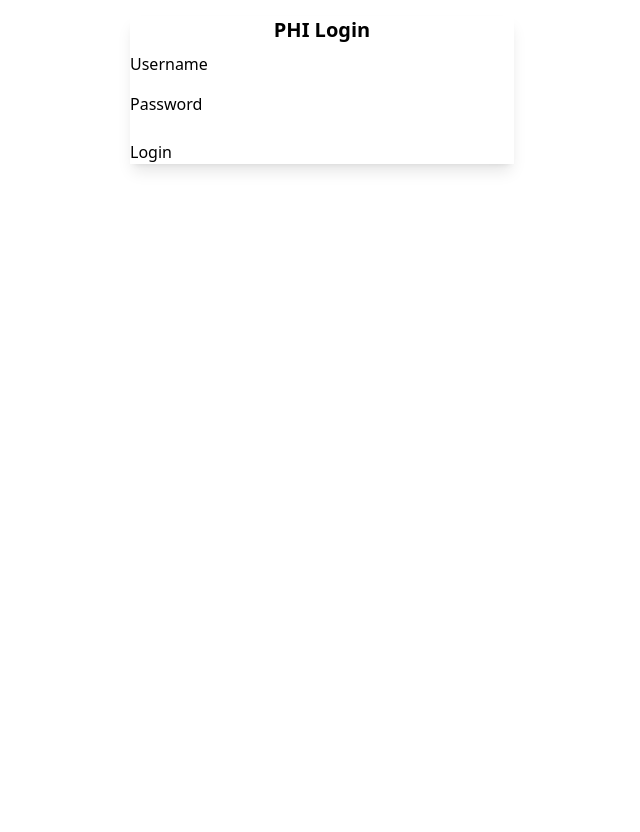
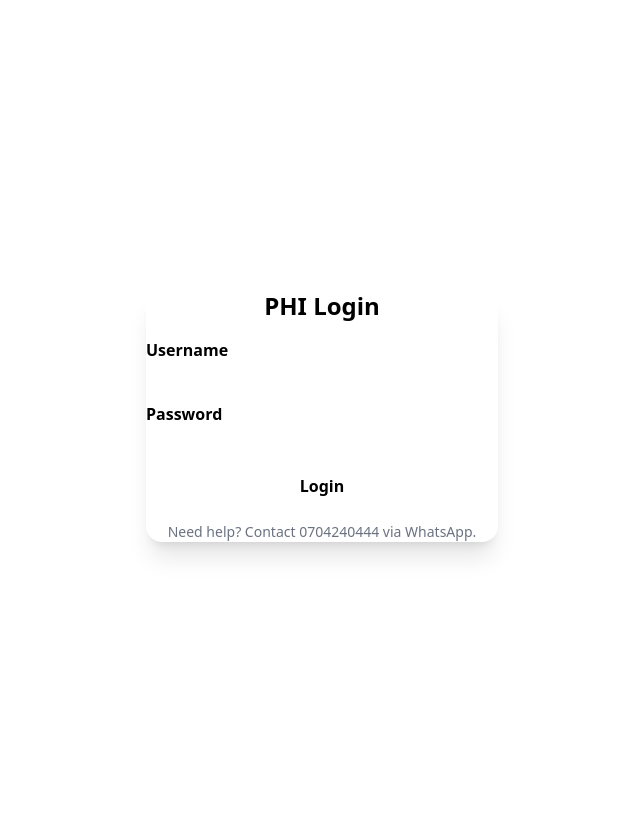
Before and after one commit to hirusha-adi/phi-data-collection, a Flask app: page / in a window 1280 px wide. Shown: the whole page, without its empty margins (318-958 px from the left). Before the commit the page ends 171 px from the top, so only its background shows below. Run offline with Flask 3, Linux system fonts and the light colour scheme; some libraries are stand-ins or nearby versions.

Commit message:
fancy ui

```diff
--- a/app/templates/login.html
+++ b/app/templates/login.html
@@ -1,22 +1,39 @@
 {% extends "layout.html" %}
 {% block title %}Login{% endblock %}
 {% block content %}
-<div class="card bg-base-100 shadow-lg">
-  <div class="card-body">
-    <h2 class="text-xl font-bold mb-2 text-center">PHI Login</h2>
-    <form method="POST">
-      <div class="form-control">
-        <label for="username" class="label">Username</label>
-        <input type="text" name="username" id="username" class="input input-bordered" required>
+
+<div class="min-h-screen flex items-center justify-center bg-base-200 px-4 py-12">
+  <div class="w-full max-w-sm">
+    <div class="card bg-base-100 shadow-xl rounded-2xl">
+      <div class="card-body">
+        <h2 class="text-2xl font-bold text-center mb-4 text-primary">PHI Login</h2>
+
+        <form method="POST">
+          <div class="form-control mb-4">
+            <label for="username" class="label">
+              <span class="label-text font-semibold">Username</span>
+            </label>
+            <input type="text" name="username" id="username" class="input input-bordered input-primary w-full" required>
+          </div>
+
+          <div class="form-control mb-6">
+            <label for="password" class="label">
+              <span class="label-text font-semibold">Password</span>
+            </label>
+            <input type="password" name="password" id="password" class="input input-bordered input-primary w-full" required>
+          </div>
+
+          <div class="form-control">
+            <button type="submit" class="btn btn-primary w-full text-base font-semibold">Login</button>
+          </div>
+        </form>
+
+        <div class="mt-6 text-center text-sm text-gray-500">
+          Need help? Contact 0704240444 via WhatsApp.
+        </div>
       </div>
-      <div class="form-control mt-4">
-        <label for="password" class="label">Password</label>
-        <input type="password" name="password" id="password" class="input input-bordered" required>
-      </div>
-      <div class="form-control mt-6">
-        <button type="submit" class="btn btn-primary">Login</button>
-      </div>
-    </form>
+    </div>
   </div>
 </div>
+
 {% endblock %}
```
